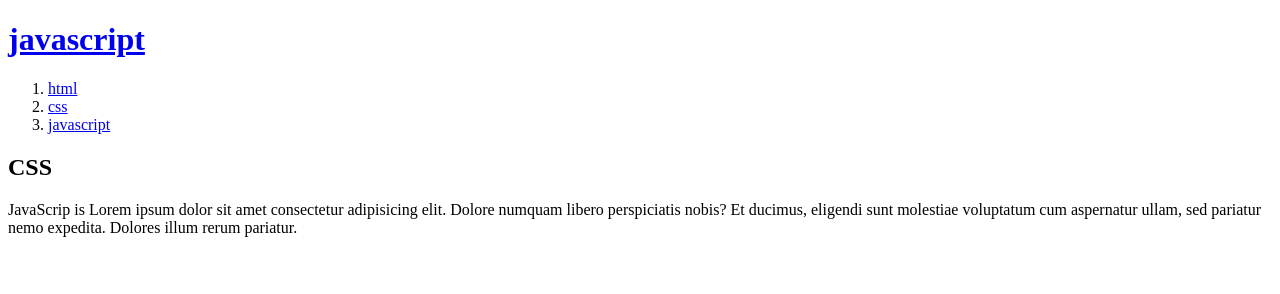
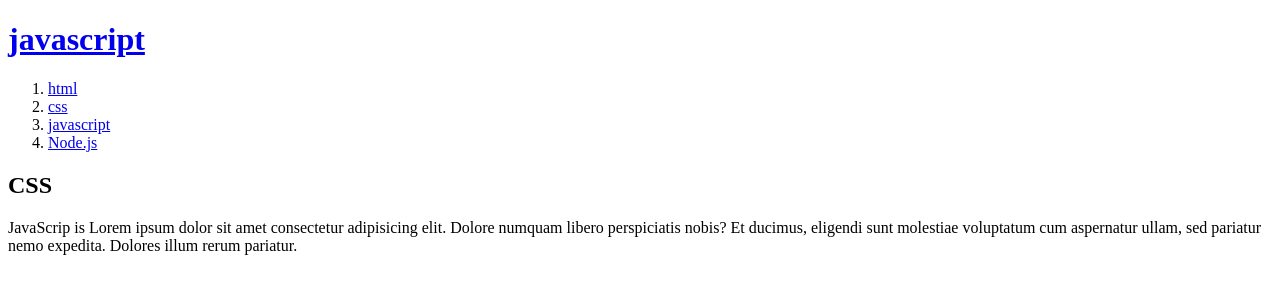
Before and after one commit to Jinny42/facebook-frontend-server, a plain HTML site: page 3.html in a window 1280 px wide. Drawn offline with Linux system fonts and the light colour scheme.

Commit message:
Update 3.html

```diff
--- a/3.html
+++ b/3.html
@@ -10,6 +10,7 @@
 	<li><a href="1.html">html</a></li>
 	<li><a href="2.html">css</a></li>
 	<li><a href="3.html">javascript</a></li>
+	<li><a href="4.html">Node.js</a></li>
 </ol>
 <h2>CSS</h2>
 JavaScrip is Lorem ipsum dolor sit amet consectetur adipisicing elit. Dolore numquam libero perspiciatis nobis? Et
```
